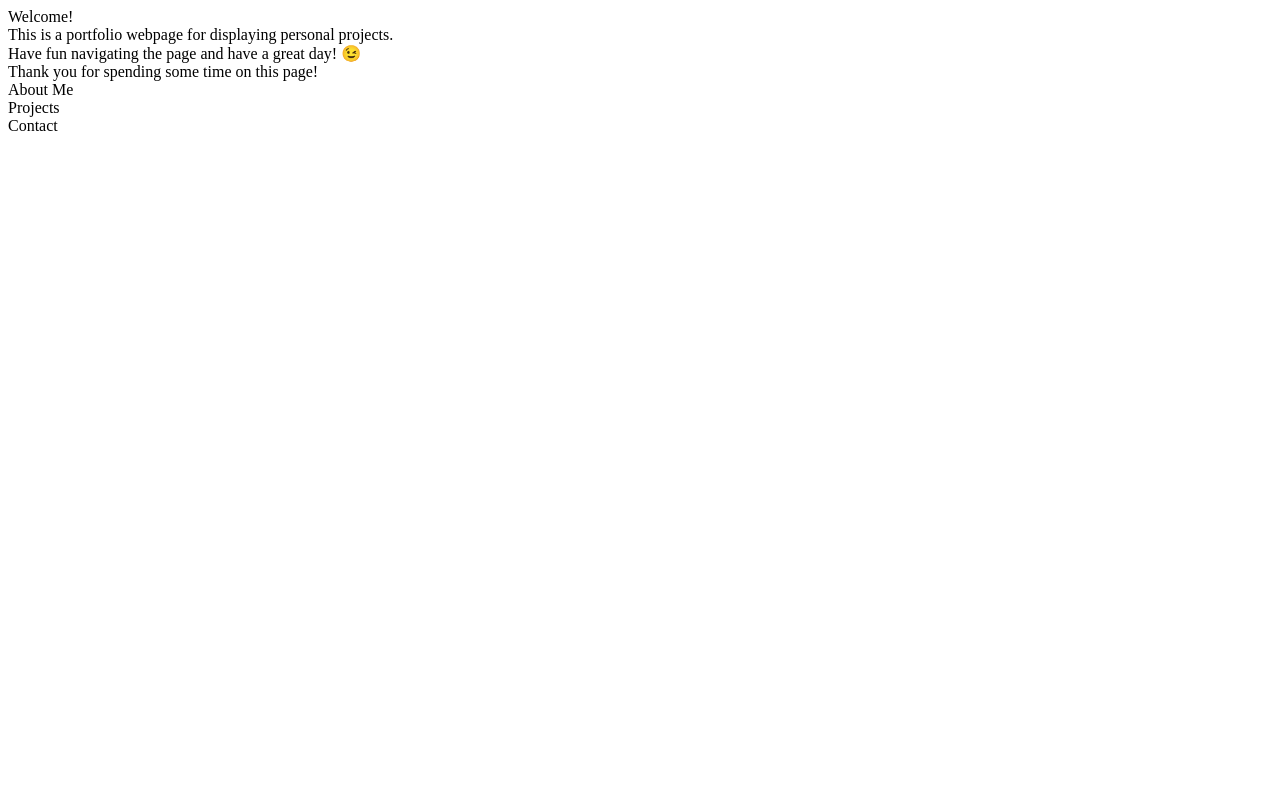
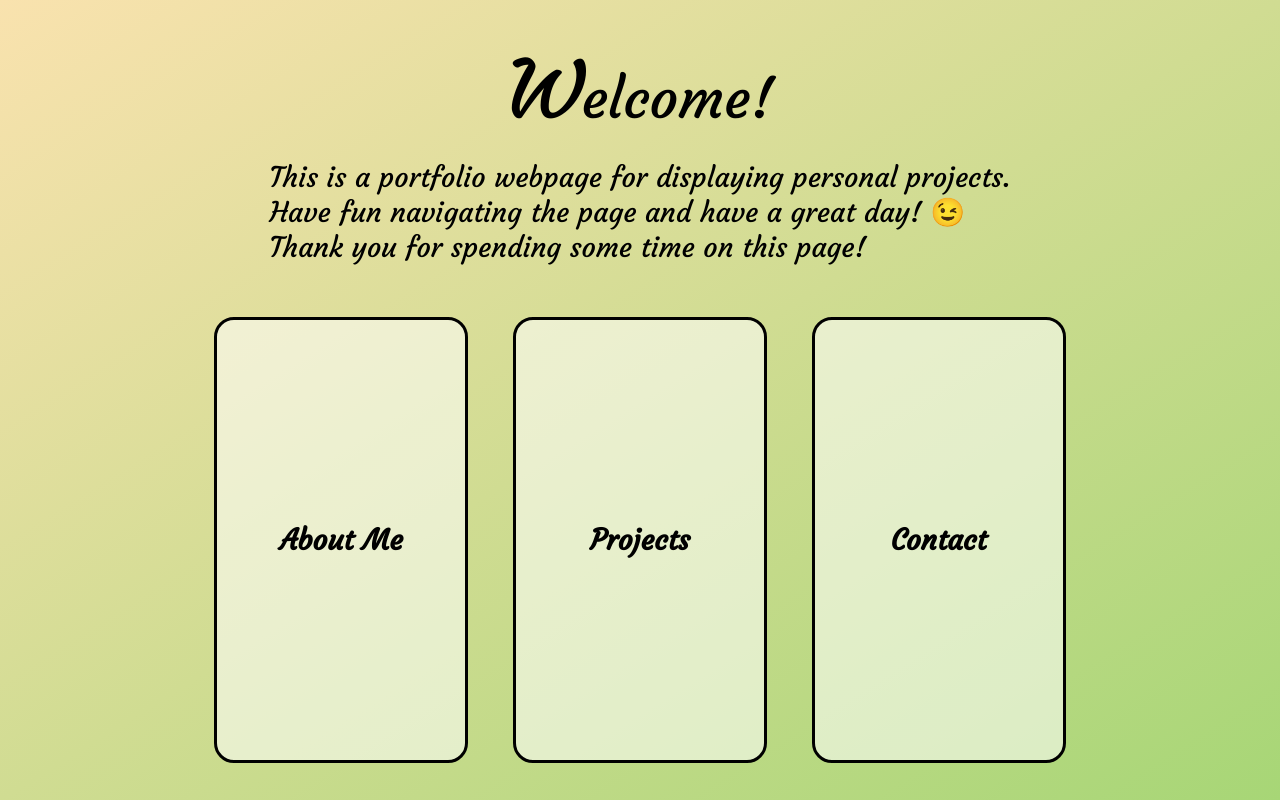
Before and after one commit to Evelyn1302/portfolio, a plain HTML site: page index.html in a window 1280 px wide. Drawn offline with Linux system fonts and the light colour scheme; a script that the page names is missing.

Commit message:
Update index.html

```diff
--- a/index.html
+++ b/index.html
@@ -7,11 +7,11 @@
         <meta name="viewport" content="width = device-width">
         <meta charset="UTF-8">
 
-        <link rel="stylesheet" href="styles/pb_main.css">
-        <link rel="stylesheet" media="screen and ((min-aspect-ratio: 1/1) and (max-height: 400px))" href="styles/pb_landscape_small.css">
-        <link rel="stylesheet" media="screen and ((min-aspect-ratio: 1/1) and ((min-height: 400px) and (max-height: 600px)))" href="styles/pb_landscape_mid.css">
-        <link rel="stylesheet" media="screen and ((min-aspect-ratio: 1/1) and (min-height: 600px))" href="styles/pb_landscape_large.css">
-        <link rel="stylesheet" media="screen and (max-aspect-ratio: 1/1)" href="styles/pb_portrait.css">
+        <link rel="stylesheet" href="styles/main.css">
+        <link rel="stylesheet" media="screen and ((min-aspect-ratio: 1/1) and (max-height: 400px))" href="styles/landscape_small.css">
+        <link rel="stylesheet" media="screen and ((min-aspect-ratio: 1/1) and ((min-height: 400px) and (max-height: 600px)))" href="styles/landscape_mid.css">
+        <link rel="stylesheet" media="screen and ((min-aspect-ratio: 1/1) and (min-height: 600px))" href="styles/landscape_large.css">
+        <link rel="stylesheet" media="screen and (max-aspect-ratio: 1/1)" href="styles/portrait.css">
 
         <link rel="stylesheet" href="https://fonts.googleapis.com/icon?family=Material+Icons">
 
```
